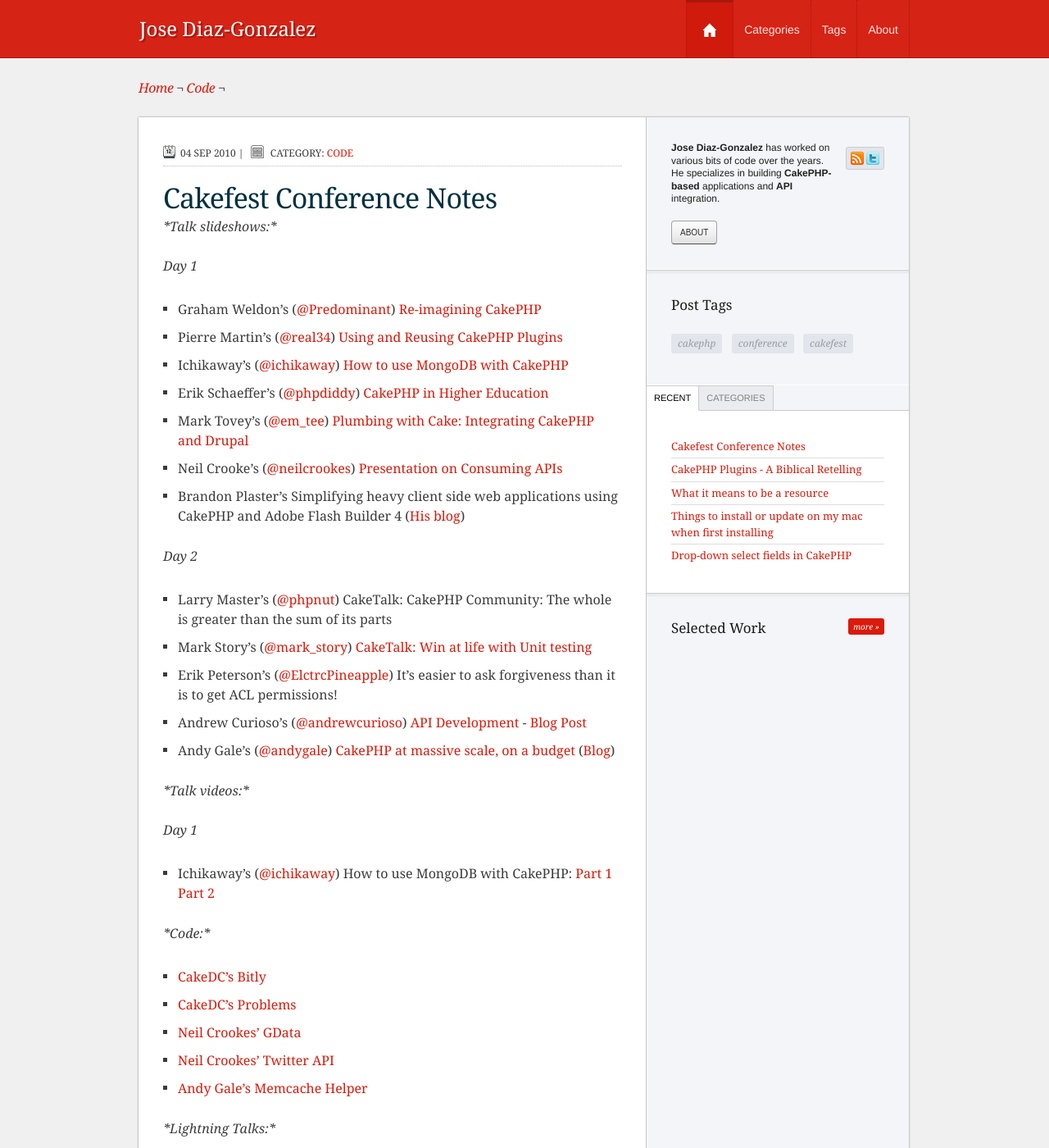
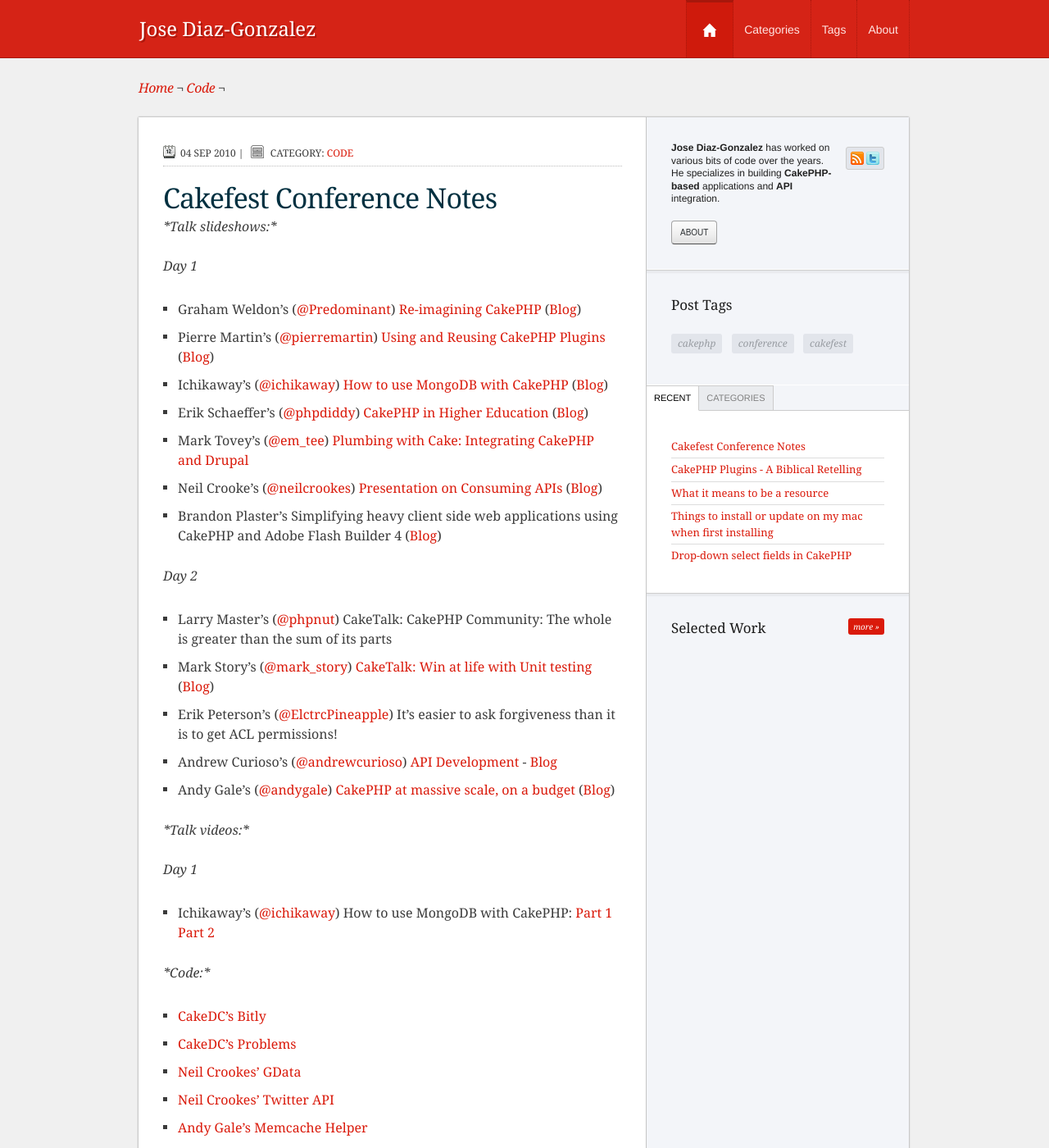
Before and after one commit to husayt/josediazgonzalez.com, a Jekyll site: the page built from _posts/2010-09-04-cakefest-conference-notes.markdown, in a window 1280 px wide and 1400 px high. Shown: the whole window at 82% size. Built offline with Jekyll 4.4.1, drawn with Linux system fonts in a browser that asks for light colours; Markdown is read by kramdown in place of the engine named in the settings.

Commit message:
blog links

```diff
--- a/_posts/2010-09-04-cakefest-conference-notes.markdown
+++ b/_posts/2010-09-04-cakefest-conference-notes.markdown
@@ -12,20 +12,20 @@
 
 *Day 1*
 
-* Graham Weldon's ([@Predominant](http://twitter.com/predominant)) [Re-imagining CakePHP](http://www.slideshare.net/predominant/reimaginging-cakephp)
-* Pierre Martin's ([@real34](http://twitter.com/real34)) [Using and Reusing CakePHP Plugins](http://www.slideshare.net/real34/using-reusingplugins)
-* Ichikaway's ([@ichikaway](http://twitter.com/ichikaway)) [How to use MongoDB with CakePHP](http://www.slideshare.net/ichikaway/cakefest-ichikawa-upload)
-* Erik Schaeffer's ([@phpdiddy](http://twitter.com/phpdiddy)) [CakePHP in Higher Education](http://www.slideshare.net/therealphpdiddy/cakefest-higher-education)
+* Graham Weldon's ([@Predominant](http://twitter.com/predominant)) [Re-imagining CakePHP](http://www.slideshare.net/predominant/reimaginging-cakephp) ([Blog](http://grahamweldon.com/))
+* Pierre Martin's ([@pierremartin](http://twitter.com/pierremartin)) [Using and Reusing CakePHP Plugins](http://www.slideshare.net/real34/using-reusingplugins) ([Blog](http://www.pierre-martin.fr/))
+* Ichikaway's ([@ichikaway](http://twitter.com/ichikaway)) [How to use MongoDB with CakePHP](http://www.slideshare.net/ichikaway/cakefest-ichikawa-upload) ([Blog](http://cake.eizoku.com/blog/))
+* Erik Schaeffer's ([@phpdiddy](http://twitter.com/phpdiddy)) [CakePHP in Higher Education](http://www.slideshare.net/therealphpdiddy/cakefest-higher-education) ([Blog](http://phpdiddy.com/))
 * Mark Tovey's ([@em_tee](http://twitter.com/em_tee)) [Plumbing with Cake: Integrating CakePHP and Drupal](http://www.slideshare.net/mtovey/plumbing-w-cake)
-* Neil Crooke's ([@neilcrookes](http://twitter.com/neilcrookes)) [Presentation on Consuming APIs](http://www.slideshare.net/neilcrookes/designing-cakephp-plugins-for-consuming-apis)
-* Brandon Plaster's Simplifying heavy client side web applications using CakePHP and Adobe Flash Builder 4 ([His blog](http://blog.brandonplasters.com/))
+* Neil Crooke's ([@neilcrookes](http://twitter.com/neilcrookes)) [Presentation on Consuming APIs](http://www.slideshare.net/neilcrookes/designing-cakephp-plugins-for-consuming-apis) ([Blog](http://www.neilcrookes.com/))
+* Brandon Plaster's Simplifying heavy client side web applications using CakePHP and Adobe Flash Builder 4 ([Blog](http://blog.brandonplasters.com/))
 
 *Day 2*
 
 * Larry Master's ([@phpnut](http://twitter.com/phpnut)) CakeTalk: CakePHP Community: The whole is greater than the sum of its parts
-* Mark Story's ([@mark_story](http://twitter.com/mark_story)) [CakeTalk: Win at life with Unit testing](http://mark-story.com/downloads/view/win-at-life-with-unit-testing)
+* Mark Story's ([@mark_story](http://twitter.com/mark_story)) [CakeTalk: Win at life with Unit testing](http://mark-story.com/downloads/view/win-at-life-with-unit-testing) ([Blog](http://mark-story.com/))
 * Erik Peterson's ([@ElctrcPineapple](http://twitter/com/ElctrcPineapple)) It's easier to ask forgiveness than it is to get ACL permissions!
-* Andrew Curioso's ([@andrewcurioso](http://twitter.com/AndrewCurioso)) [API Development](http://www.slideshare.net/andrewcurioso/cakefest-2010-api-development) - [Blog Post](http://andrewcurioso.com/2010/06/cakefest-2010/)
+* Andrew Curioso's ([@andrewcurioso](http://twitter.com/AndrewCurioso)) [API Development](http://www.slideshare.net/andrewcurioso/cakefest-2010-api-development) - [Blog](http://andrewcurioso.com/2010/06/cakefest-2010/)
 * Andy Gale's ([@andygale](http://twitter.com/andygale)) [CakePHP at massive scale, on a budget](http://www.slideshare.net/andygale/cake-php-at-a-massive-scale-on-a-budget) ([Blog](http://andy-gale.com/))
 
 
```
